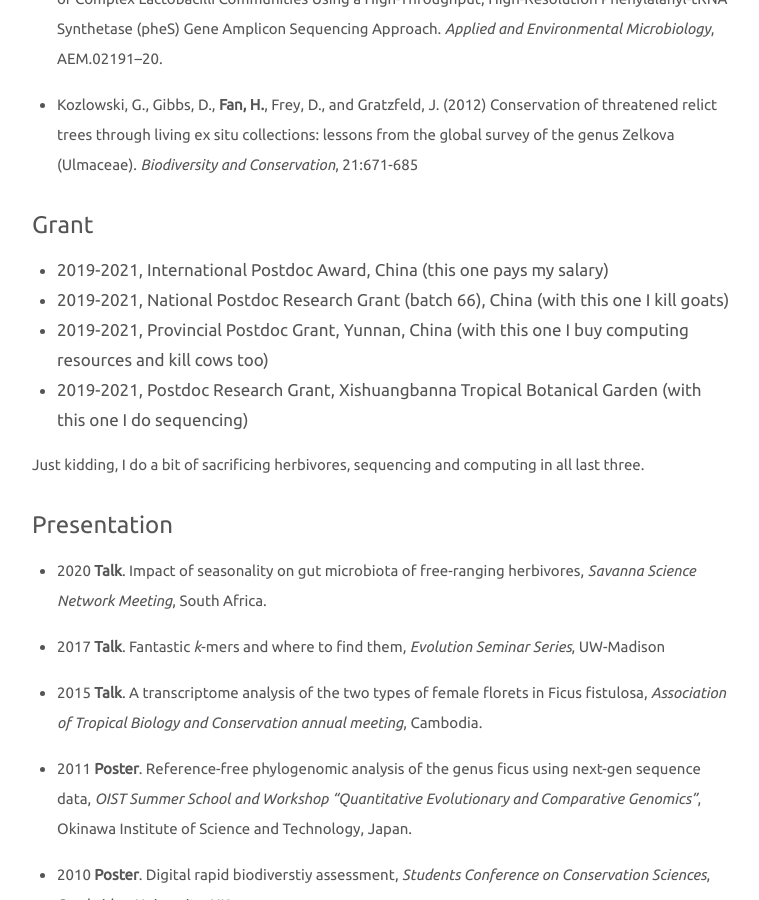
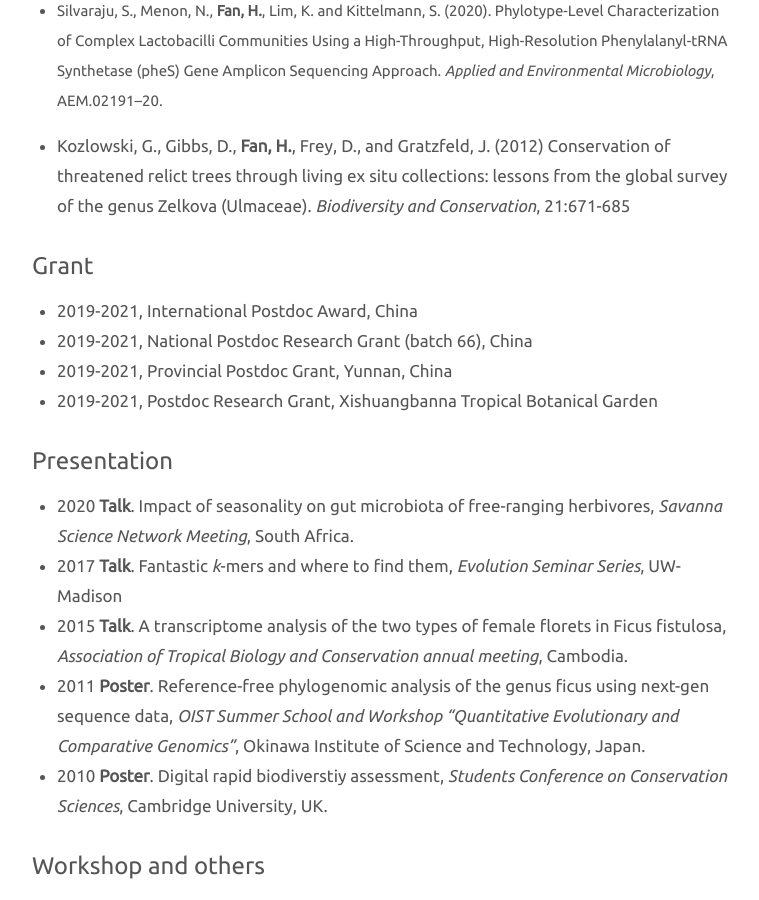
Before and after one commit to fanhuan/fanhuan.github.io, a Jekyll site: the page built from resume.md, in a window 1280 px wide and 900 px high, scrolled down 1344 px. Shown: the whole window, without its empty margins (258-1017 px from the left). Built offline with Jekyll 4.4.1, drawn with Linux system fonts in a browser that asks for light colours; some of the changed text lies outside the part shown.

Commit message:
new work exp

```diff
--- a/resume.md
+++ b/resume.md
@@ -35,37 +36,28 @@
 ## Publication
 
 +	**Fan, H.**, Ives, A., Surget-Groba, Y., Cannon, C. (2015). An assembly and alignment-free method of phylogeny reconstruction from next-generation sequencing data, _BMC Genomics_, 16:522
-
 +	**Fan, H.**, Ives, A., Surget-Groba, Y. (2018). Reconstructing phylogeny from reduced-representation genome sequencing data without assembly or alignment, _Molecular Ecology Resources_, 18(6), 1482–1491 [Full text](https://rdcu.be/6cok)
-
 + Carlos, C., **Fan, H.**, and Currie, C. (2018). Substrate shift reveals roles for members of bacterial consortia in lignocellulose degradation. _Frontiers in Microbiology_, 9:364
 
 + Khadempour, L., **Fan, H.**, Keefover-Ring, K., Carlos-Shanley, C., Nagamoto, N.S., Dam, M.A., Pupo, M.T. and Currie, C.R. (2020). Metagenomics reveals diet-specific specialization of bacterial communities in fungus gardens of grass-and dicot-cutter ants. _Frontiers in microbiology_, 11.
 
 + Barcoto, M.O., Carlos-Shanley, C., **Fan, H.**, Ferro, M., Nagamoto, N.S., Bacci, M., Currie, C.R. and Rodrigues, A. (2020). Fungus-growing insects host a distinctive microbiota apparently adapted to the fungiculture environment. _Scientific reports_, 10(1), pp.1-13.
-
 + Silvaraju, S., Menon, N., **Fan, H.**, Lim, K. and Kittelmann, S. (2020). Phylotype-Level Characterization of Complex Lactobacilli Communities Using a High-Throughput, High-Resolution Phenylalanyl-tRNA Synthetase (pheS) Gene Amplicon Sequencing Approach. _Applied and Environmental Microbiology_, AEM.02191–20.
 
 + Kozlowski, G., Gibbs, D., **Fan, H.**, Frey, D., and Gratzfeld, J. (2012) Conservation of threatened relict trees through living ex situ collections: lessons from the global survey of the genus Zelkova (Ulmaceae). _Biodiversity and Conservation_, 21:671-685
 
 
 ## Grant
-+ 2019-2021, International Postdoc Award, China (this one pays my salary)
-+ 2019-2021, National Postdoc Research Grant (batch 66), China (with this one I kill goats)
-+ 2019-2021, Provincial Postdoc Grant, Yunnan, China (with this one I buy computing resources and kill cows too)
-+ 2019-2021, Postdoc Research Grant, Xishuangbanna Tropical Botanical Garden (with this one I do sequencing)
-
-Just kidding, I do a bit of sacrificing herbivores, sequencing and computing in all last three.
++ 2019-2021, International Postdoc Award, China
++ 2019-2021, National Postdoc Research Grant (batch 66), China
++ 2019-2021, Provincial Postdoc Grant, Yunnan, China
++ 2019-2021, Postdoc Research Grant, Xishuangbanna Tropical Botanical Garden
 
 ## Presentation
-+  2020 **Talk**. Impact of seasonality on gut microbiota of free-ranging herbivores, _Savanna Science Network Meeting_, South Africa.
-
-+  2017 **Talk**. Fantastic _k_-mers and where to find them, _Evolution Seminar Series_, UW-Madison
-
++   2020 **Talk**. Impact of seasonality on gut microbiota of free-ranging herbivores, _Savanna Science Network Meeting_, South Africa.
++   2017 **Talk**. Fantastic _k_-mers and where to find them, _Evolution Seminar Series_, UW-Madison
 +	2015   **Talk**. A transcriptome analysis of the two types of female florets in Ficus fistulosa, _Association of Tropical Biology and Conservation annual meeting_, Cambodia.
-
 +	2011   **Poster**. Reference-free phylogenomic analysis of the genus ficus using next-gen sequence data, _OIST Summer School and Workshop “Quantitative Evolutionary and Comparative Genomics"_, Okinawa Institute of Science and Technology, Japan.
-
 +	2010   **Poster**. Digital rapid biodiverstiy assessment, _Students Conference on Conservation Sciences_, Cambridge University, UK.
 
 ## Workshop and others
```
Also changed, not shown: other parts of resume.md (+4 -3 lines).
